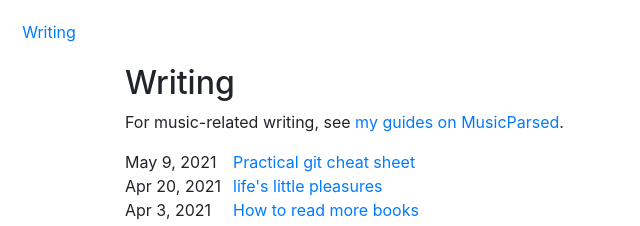
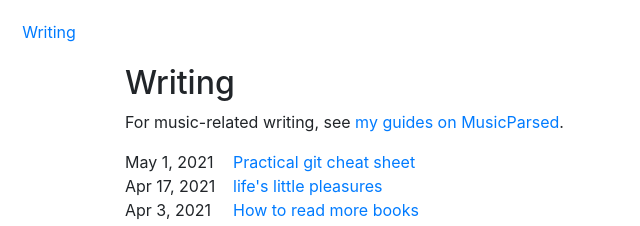
Before and after one commit to elainewlin/personal-website, a plain HTML site: page writing.html in a window 1280 px wide. Shown: the top 226 px of the page, 130-770 px from the left. Drawn offline with Linux system fonts and the light colour scheme.

Commit message:
Fix dates on blog entries

```diff
--- a/writing.html
+++ b/writing.html
@@ -28,14 +28,14 @@
         <a href="https://www.musicparsed.com/guides" target="_blank">my guides on MusicParsed</a>.
       </p>
       <table class="table table-borderless post-table">
-        <td class="post-date">May 9, 2021</td>
+        <td class="post-date">May 1, 2021</td>
         <td>
           <a href="/writing/software/practical_git_cheat_sheet.html"
             >Practical git cheat sheet</a
           >
         </td>
         <tr>
-          <td class="post-date">Apr 20, 2021</td>
+          <td class="post-date">Apr 17, 2021</td>
           <td><a href="/writing/life/lifes_little_pleasures.html">life's little pleasures</a></td>
         </tr>
         <tr>
```
